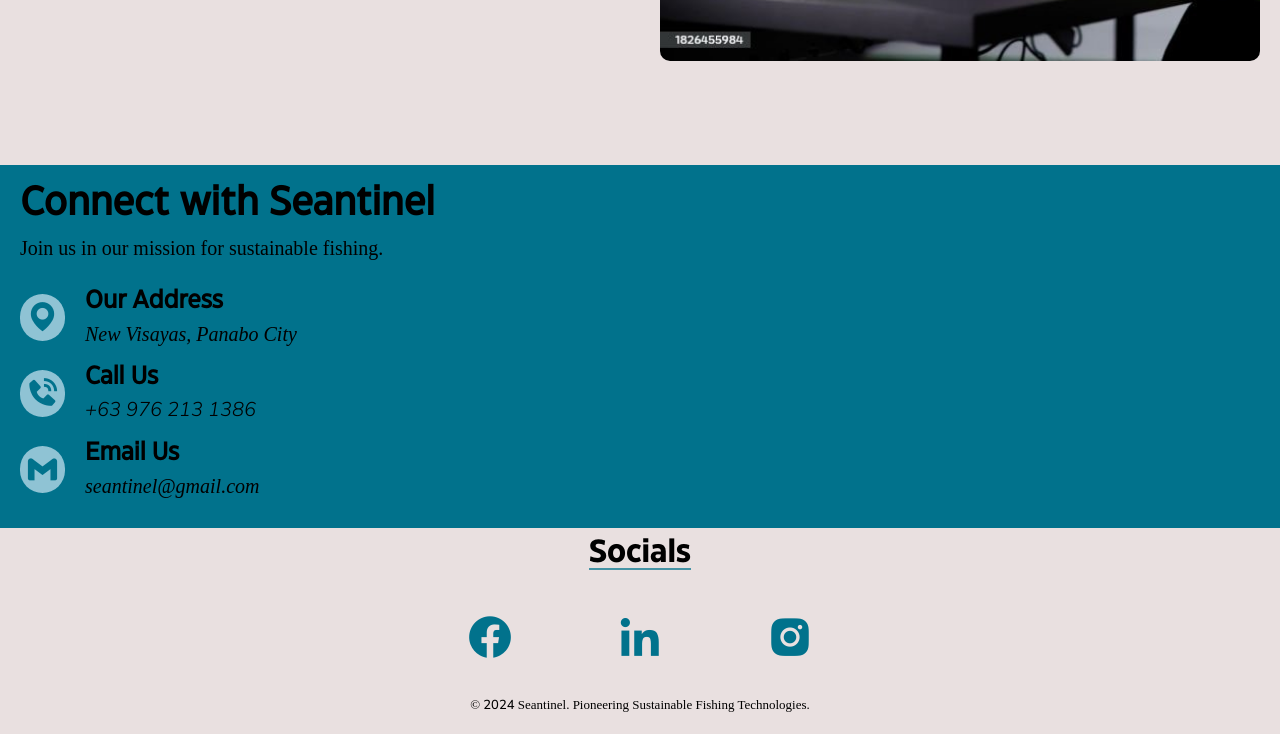
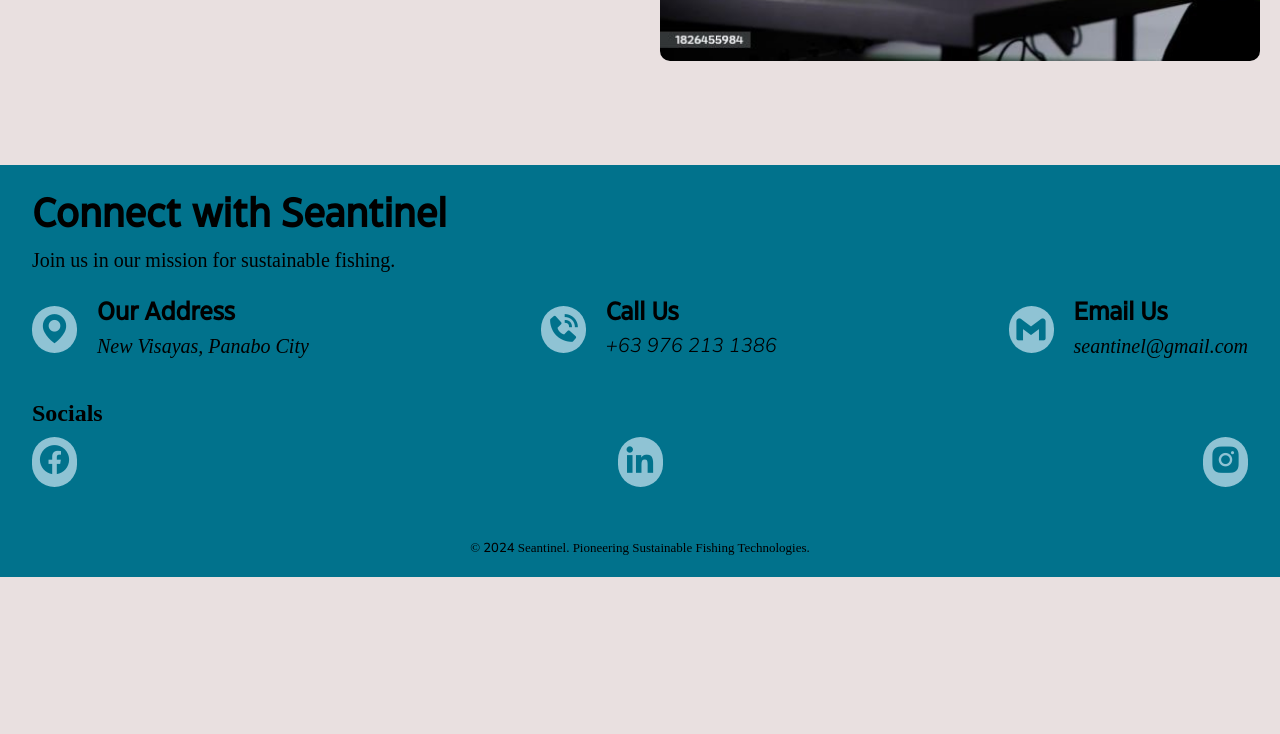
Before and after one commit to Daryll0/SEANTINEL, a plain HTML site: page index.html in a window 1280 px wide. Shown: the part 5054-5788 px from the top of the page. After the commit the page ends 5631 px from the top, so only its background shows below. Drawn offline with nearby package versions, Linux system fonts and the light colour scheme; a web font is replaced by a local one.

Commit message:
Update Style.css

```diff
--- a/Style.css
+++ b/Style.css
@@ -575,6 +575,47 @@
     .connect-container div p{
         font-size: 20px;
     }
-
-
+/*     Footer */
+    footer{
+        background-color: #01728c;
+    }
+    .connect{
+        flex-direction: row;
+        flex-wrap: wrap;
+        padding: 2rem;
+        justify-content: space-between;
+    }
+    .connect h1, p {
+        width: 100%;
+    }
+    .socials{
+        align-items: flex-start;
+        padding: 0 2rem;
+        margin:0;
+    }
+    .socials h1{
+        font-size: 1.5rem;
+        margin-bottom: .5rem;
+        font-family: lightFont;
+    }
+    .socials div{
+        padding: 0;
+        margin: 0;
+        width: 100%;
+        display: flex;
+        justify-content: space-between;
+    }
+    .socials div a{
+        margin: 0;
+        padding: 5px;
+        background-color: #8fc3d4;
+        border-radius: 50px;
+    }
+    .socials div a i{
+        font-size: 35px;
+    }
+    .socials p{
+        align-self: center;
+        margin-top: 2rem;
+    }
 }
```
